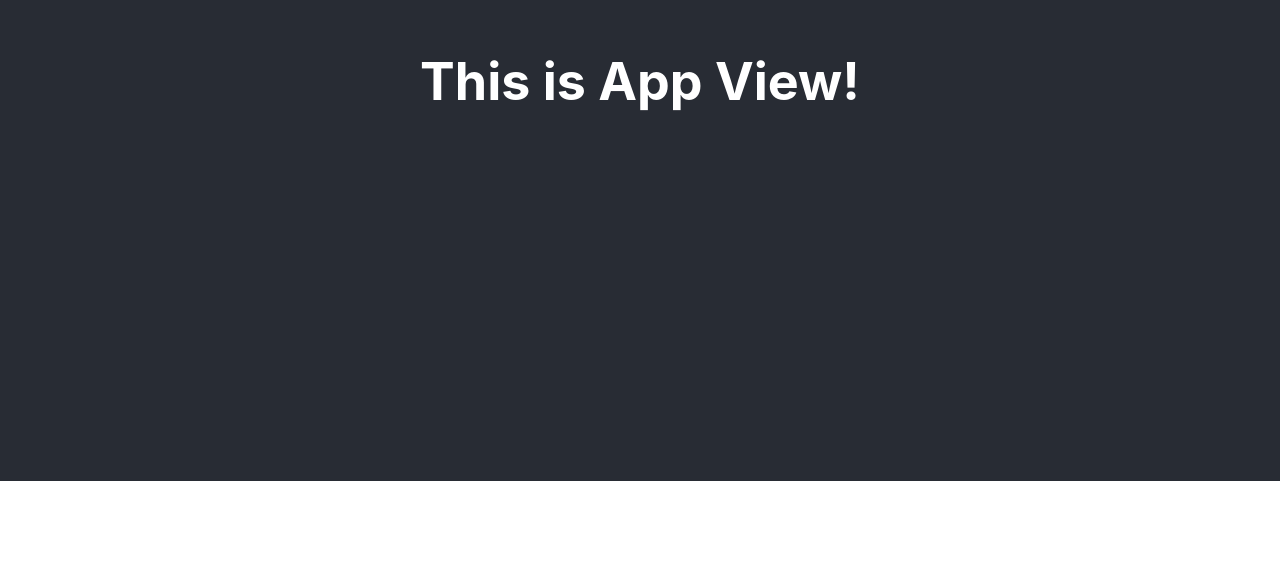
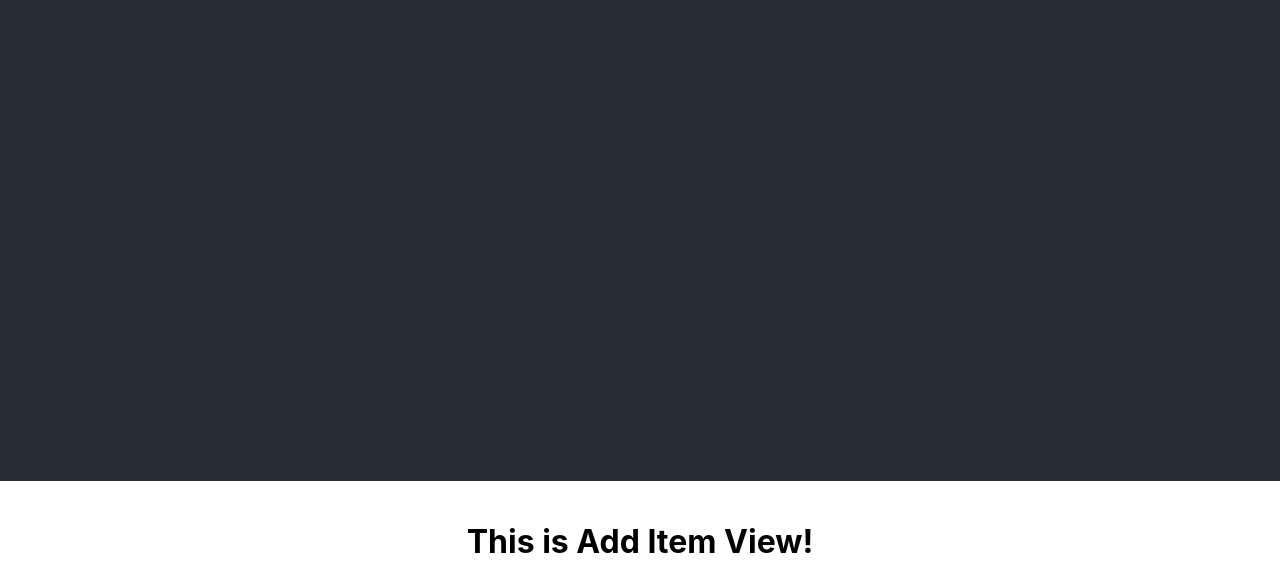
Before and after one commit to ErwinZadeh/mini-aisle, a React (Create React App) app: page / in a window 1280 px wide. Shown: the part 319-902 px from the top of the page. Before the commit the page ends 800 px from the top, so only its background shows below. Built offline with nearby package versions, Linux system fonts and the light colour scheme.

Commit message:
Set up all component

```diff
--- /dev/null
+++ b/src/components/AddItem/AddItem.js
@@ -0,0 +1,16 @@
+import React, { Component } from 'react';
+// import { connect } from 'react-redux';
+
+class AddItem extends Component {
+
+    render() {
+        return (
+            <div>
+                <h1>This is Add Item View!</h1>
+            </div>
+        )
+    }
+}
+
+
+export default AddItem;
--- a/src/components/App/App.js
+++ b/src/components/App/App.js
@@ -1,15 +1,28 @@
-import React from 'react';
+import React, { Component } from 'react';
 // import logo from './logo.svg';
 import './App.css';
+import { HashRouter as Router, Route } from 'react-router-dom';
+import AddItem from '../AddItem/AddItem'
+import MyList from '../MyList/MyList'
+import Stores from '../Stores/Stores'
 
-function App() {
+class App extends Component {
+  render() {
     return (
+      <Router>
         <div className="App">
           <header className="App-header">
-        <h1>This is App View!</h1>
           </header>
+          <br />
+          <main>
+            <Route exact path='/' component={AddItem} />
+            <Route path='/MyList' component={MyList} />
+            <Route path='/Stores' component={Stores} />
+          </main>
         </div>
+      </Router>
     );
+  }
 }
 
 export default App;
--- /dev/null
+++ b/src/components/MyList/MyList.js
@@ -0,0 +1,16 @@
+import React, { Component } from 'react';
+// import { connect } from 'react-redux';
+
+class MyList extends Component {
+
+    render() {
+        return (
+            <div>
+                <h1>This is My List View!</h1>
+            </div>
+        )
+    }
+}
+
+
+export default MyList;
--- /dev/null
+++ b/src/components/Stores/Stores.js
@@ -0,0 +1,16 @@
+import React, { Component } from 'react';
+// import { connect } from 'react-redux';
+
+class Stores extends Component {
+
+    render() {
+        return (
+            <div>
+                <h1>This is Stores View!</h1>
+            </div>
+        )
+    }
+}
+
+
+export default Stores;
```
Lines whose indentation alone changed are shown as unchanged.
